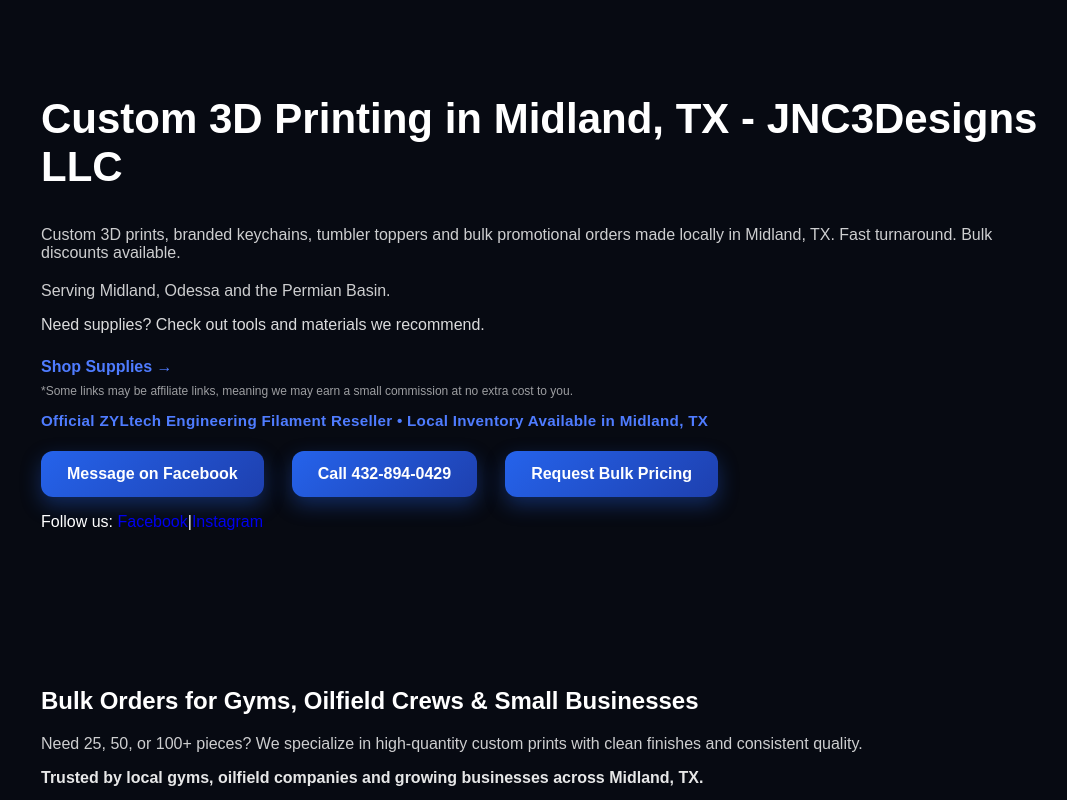
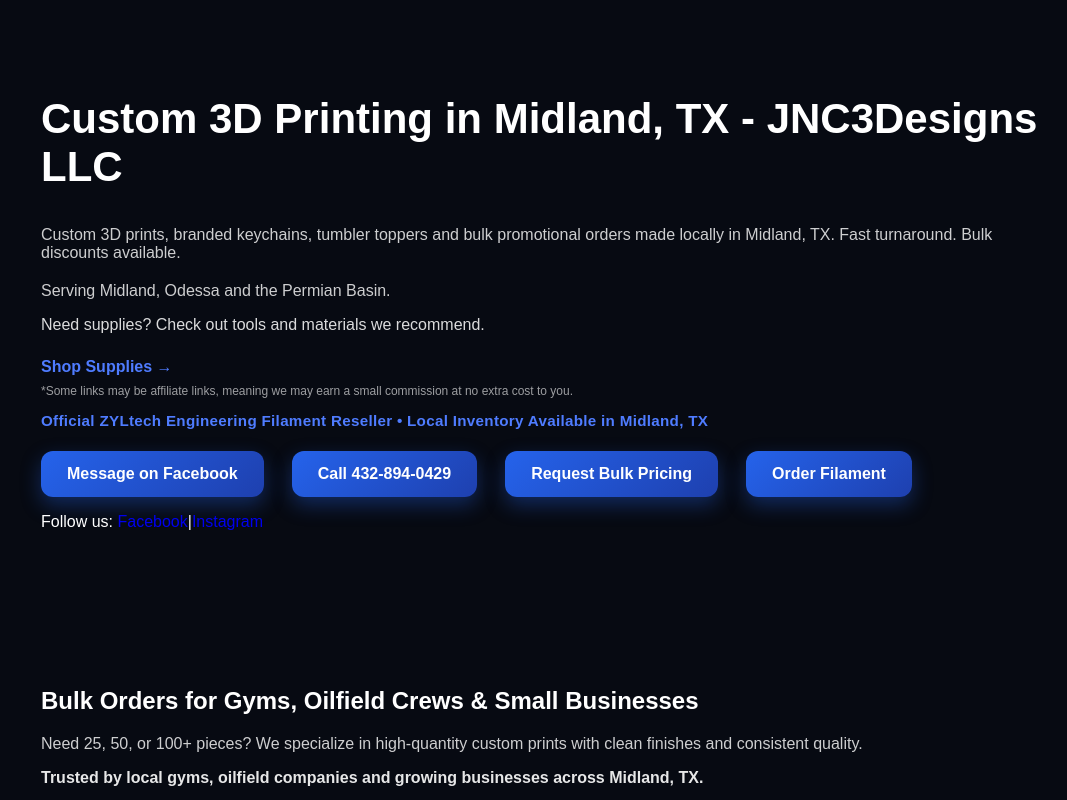
Before and after one commit to jnc3designs/jnc3designs-website, a Next.js app in the folder jnc3designs-premium/: page / in a window 1280 px wide. Shown: the top 800 px of the page, without its empty margins (99-1166 px from the left). Built offline with nearby package versions, Linux system fonts and the light colour scheme.

Commit message:
Update page.js

```diff
--- a/jnc3designs-premium/app/page.js
+++ b/jnc3designs-premium/app/page.js
@@ -59,6 +59,9 @@ export default function Home() {
   Request Bulk Pricing
 </a>
 
+          <a href="#filament" className="button-primary">
+  Order Filament
+</a>
 
 </div>
 
```
